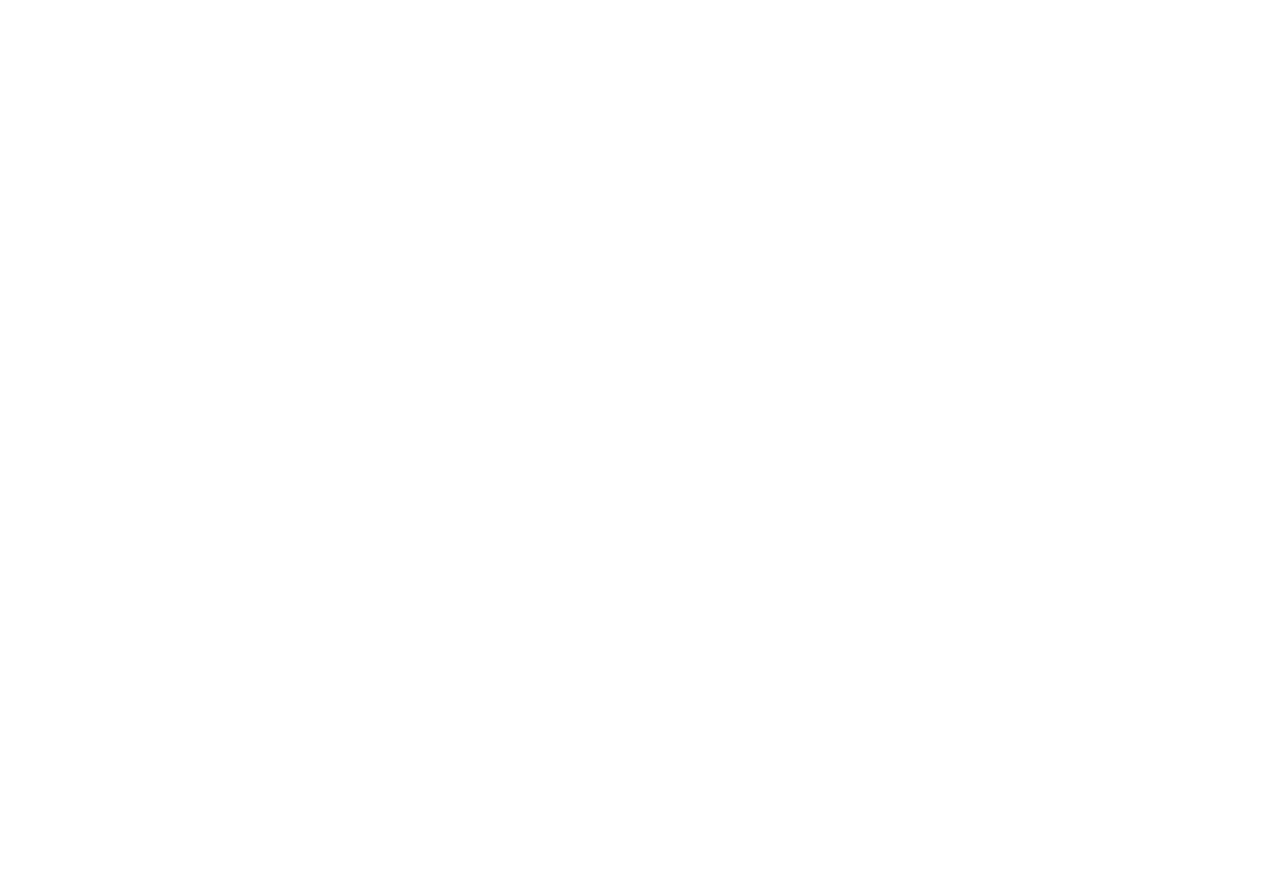
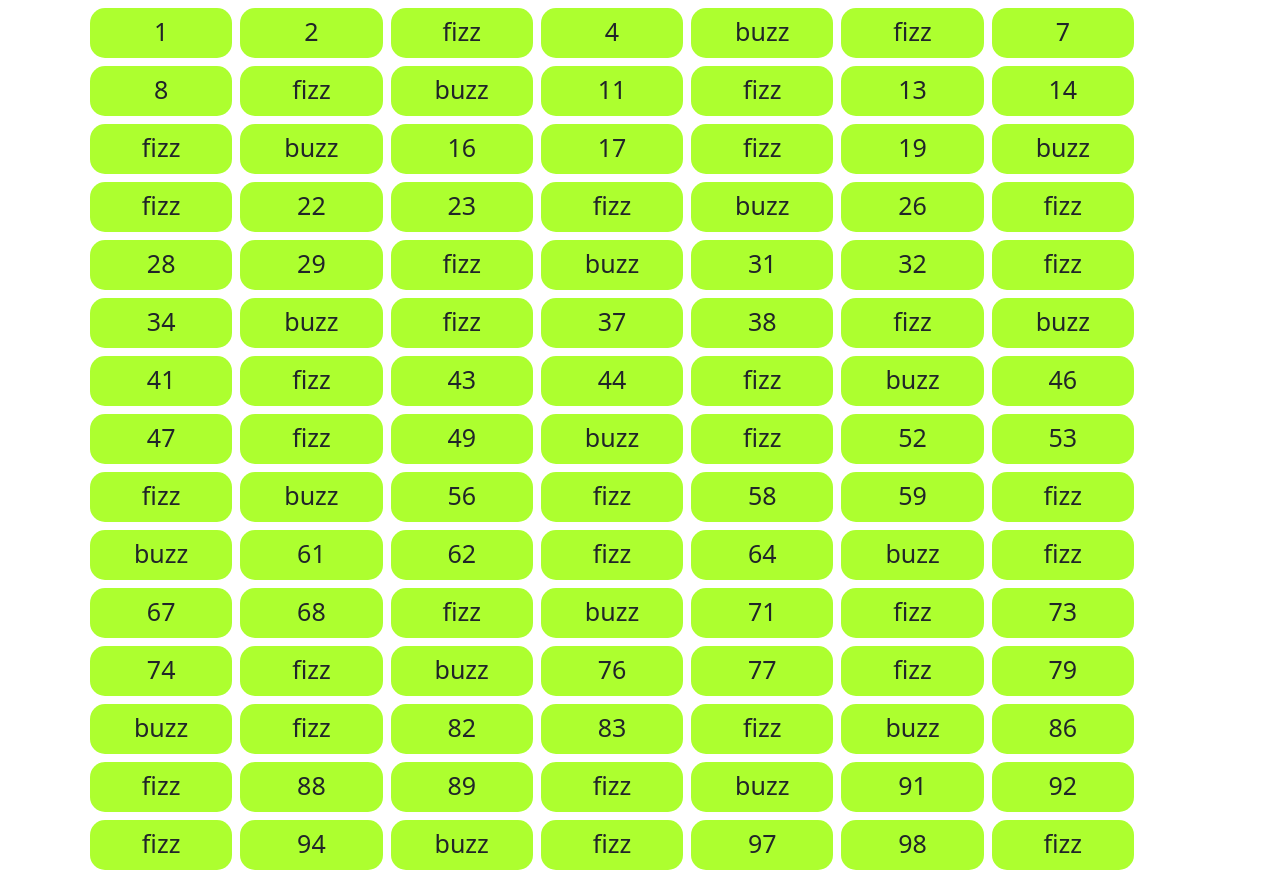
Before and after one commit to AntonioDattolo/js-fizzbuzz, a plain HTML site: page index.html in a window 1280 px wide. Before the commit the page ends 800 px from the top, so only its background shows below. Drawn offline with nearby package versions, Linux system fonts and the light colour scheme.

Commit message:
Estetica da rifinire per il bonus

```diff
--- a/index.html
+++ b/index.html
@@ -3,9 +3,17 @@
 <head>
     <meta charset="UTF-8">
     <meta name="viewport" content="width=device-width, initial-scale=1.0">
+    <link rel="stylesheet" href="https://cdnjs.cloudflare.com/ajax/libs/bootstrap/5.3.3/css/bootstrap.min.css" integrity="sha512-jnSuA4Ss2PkkikSOLtYs8BlYIeeIK1h99ty4YfvRPAlzr377vr3CXDb7sb7eEEBYjDtcYj+AjBH3FLv5uSJuXg==" crossorigin="anonymous" referrerpolicy="no-referrer" />
+    <link rel="stylesheet" href="style.css">
     <title>Document</title>
 </head>
 <body>
+    <section class="container ">
+
+        <div class="d-flex flex-wrap p-1 text-center">
+
+        </div>
+    </section>
     <script src="./main.js"></script>
 </body>
 </html>
--- a/main.js
+++ b/main.js
@@ -1,15 +1,38 @@
-for (let i = 1; i <= 100; i++) {
+const container = document.querySelector('div');
 
-        if (i % 3 ==0){
-            console.log("fizz");
+for (let i = 1; i < 100; i++) {
 
-        }
-        else if (i % 5 ==0){
-            console.log("buzz")
-
-        }
-        else if(i % i ==0){
-            console.log(i)
-        }
+    if (i % i == 0 && i % 3 != 0 && i % 5 != 0 ) {
+        console.log(i);
+        const newLi = document.createElement('h6');
+        container.append(newLi);
+        newLi.innerHTML =` ${i}`;
+        newLi.classList.add('m-1');
+        newLi.classList.add('my-witdh');
 
     }
+    if (i % 3 == 0) {
+        console.log("fizz");
+        const newLi = document.createElement('h6');
+        container.append(newLi);
+        newLi.innerHTML = " fizz ";
+        newLi.classList.add('m-1');
+        newLi.classList.add('my-witdh');
+
+
+
+
+
+    }
+    if (i % 5 == 0) {
+        console.log("buzz");
+        const newLi = document.createElement('h6');
+        container.append(newLi);
+        newLi.innerHTML = " buzz ";
+        newLi.classList.add('m-1');
+        newLi.classList.add('my-witdh');
+
+     }
+
+
+}
--- /dev/null
+++ b/style.css
@@ -0,0 +1,8 @@
+.my-witdh{
+    width: calc((100% / 7) - 1rem) ;
+    height: 50px;
+    background-color: greenyellow;
+    border-radius: 15px;
+    font-size: 25px;
+    padding: 0.5rem;
+}
```
